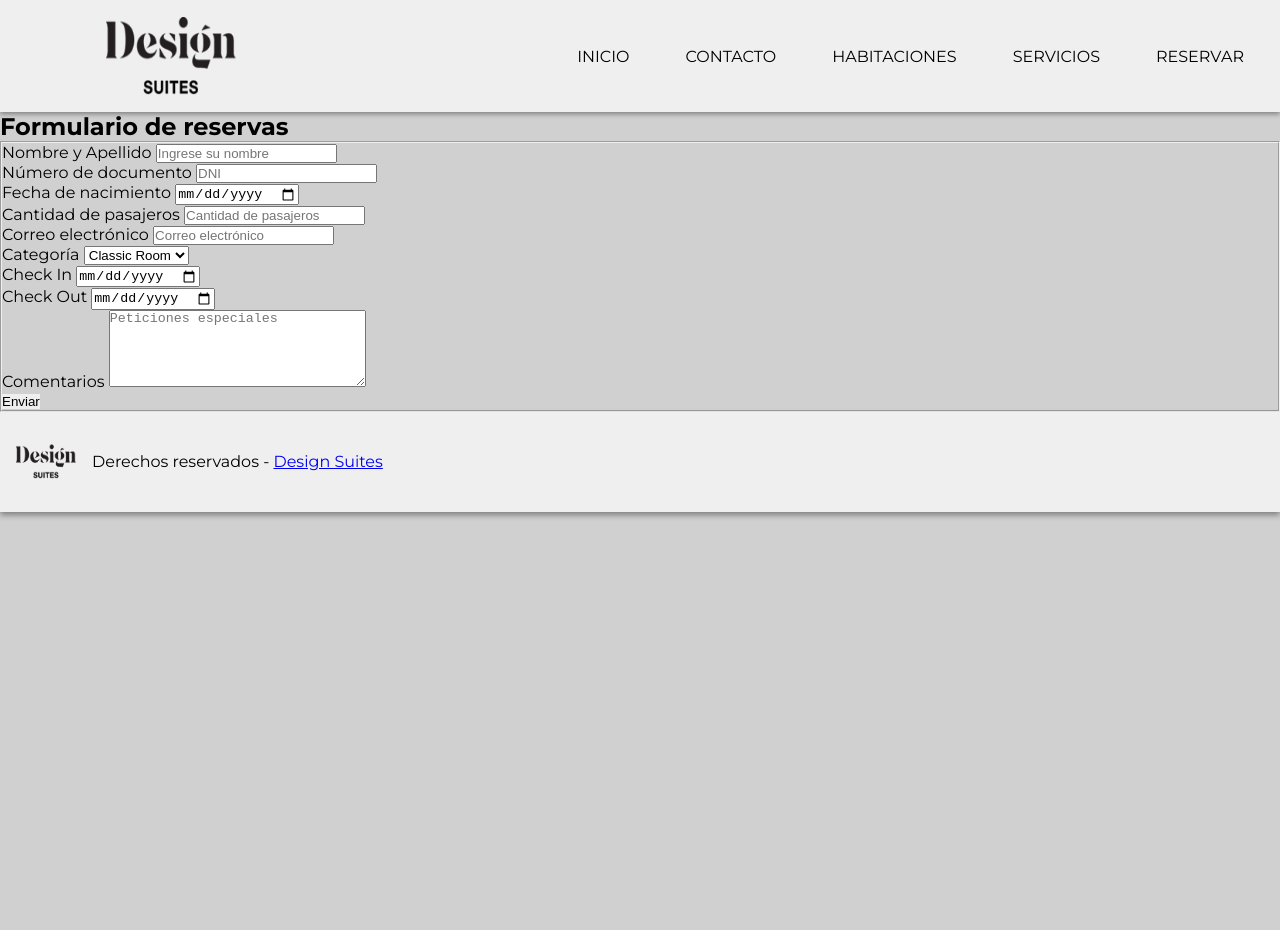
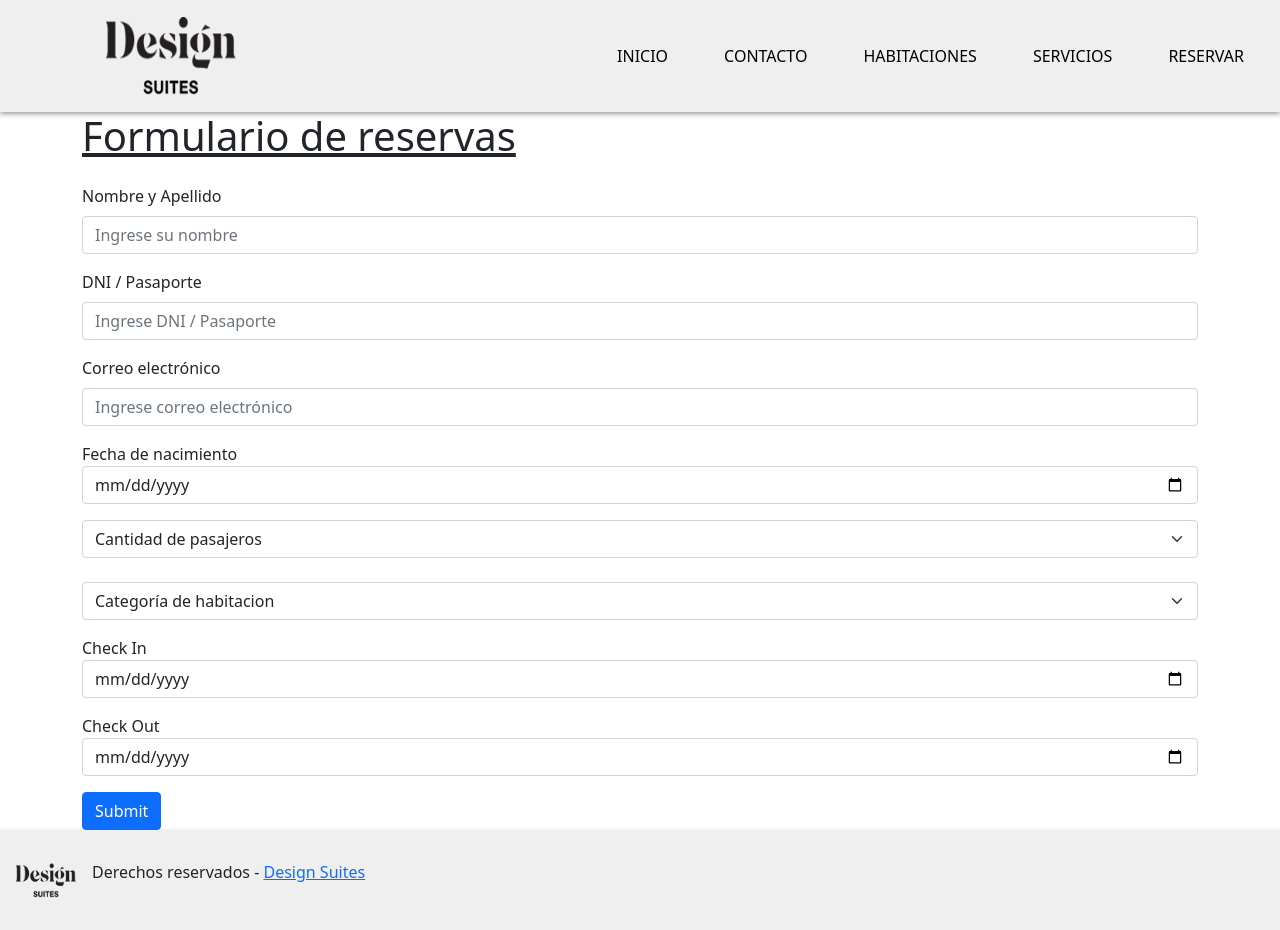
Before and after one commit to fedeetchevest/hotel-design-etchevest, a plain HTML site: page pages/reservas.html in a window 1280 px wide. Before the commit the page ends 800 px from the top, so only its background shows below. Drawn offline with Linux system fonts and the light colour scheme.

Commit message:
agregando bootstrap en las paginas restantes

```diff
--- a/css/styles.css
+++ b/css/styles.css
@@ -6,8 +6,6 @@
 /*Generales*/
 body{
     font-family: 'Montserrat', sans-serif;
-    background-color: rgb(208, 208, 208);
-
 }
 ul{
     list-style: none;
@@ -77,7 +75,6 @@ ul{
 button{
     border: 1px;
 }
-
 
 
 /*Index*/
--- a/pages/reservas.html
+++ b/pages/reservas.html
@@ -9,6 +9,7 @@
     <link rel="preconnect" href="https://fonts.gstatic.com" crossorigin>
     <link href="https://fonts.googleapis.com/css2?family=Montserrat:wght@100;400;700&display=swap" rel="stylesheet">
     <link rel="stylesheet" href="../css/styles.css">
+    <link rel="stylesheet" href="../css/bootstrap.min.css">
 </head>
 <body>
     <header class="header">
@@ -25,85 +26,62 @@
     </header>
 
     <main>
-        <section>
-            <h1 class="reservas-titulo">Formulario de reservas</h1>
-            <form action="">
-                <fieldset class="formulario">
-                    <div>
-                        <ul class="reservas-items">
-                            <div>
-                                <li>
-                                        <label for="nombre">Nombre y Apellido</label>
-                                        <input required type="text" id="nombre" placeholder="Ingrese su nombre">
-                                </li>
-                            </div>
+        <h1 class="container text-decoration-underline mb-4">Formulario de reservas</h1>
+        <form class="container">
+            <div class="mb-3">
+              <label for="nombre" class="form-label">Nombre y Apellido</label>
+              <input type="text" required class="form-control" id="nombre" placeholder="Ingrese su nombre" aria-describedby="emailHelp">
+              <div></div>
+            </div>
+            <div class="mb-3">
+              <label for="dni" class="form-label">DNI / Pasaporte</label>
+              <input type="text" required class="form-control" id="dni" placeholder="Ingrese DNI / Pasaporte">
+            </div>
 
-                            <div>
-                                <li>
-                                        <label for="dni">Número de documento</label>
-                                        <input required type="number" id="dni" placeholder="DNI">
-                                </li>
-                            </div>
+            <div class="mb-3">
+                <label for="email" class="form-label">Correo electrónico</label>
+                <input type="email" required class="form-control" id="email" placeholder="Ingrese correo electrónico">
+              </div>
 
-                            <div>
-                                <li>
-                                        <label for="fecnac">Fecha de nacimiento</label>
-                                        <input required type="date" id="fecnac">
-                                </li>
-                            </div>
+            <div class="mb-3">
+                <label for="fecnac">Fecha de nacimiento</label>
+                <input class="form-control" type="date" required id="fecnac">
+            </div>
 
-                            <div>
-                                <li>
-                                        <label for="pax">Cantidad de pasajeros</label>
-                                        <input required type="number" id="pax" placeholder="Cantidad de pasajeros">
-                                </li>
-                            </div>
+            <div>
+                <select class="form-select" aria-label="Default select example">
+                    <option selected>Cantidad de pasajeros</option>
+                    <option value="1">1</option>
+                    <option value="2">2</option>
+                    <option value="3">3</option>
+                    <option value="4">4</option>
+                    <option value="5">5</option>
+                  </select>
+            </div>
 
-                            <div>
-                                <li>
-                                        <label for="correo">Correo electrónico</label>
-                                        <input required type="text" id="correo" placeholder="Correo electrónico">
-                                </li>
-                            </div>
+            <div class="mt-4 mb-3">
+                <select class="form-select" aria-label="Default select example">
+                    <option selected>Categoría de habitacion</option>
+                    <option value="1">Classic Room</option>
+                    <option value="2">Junior Suite</option>
+                    <option value="3">Deluxe Suite</option>
+                    <option value="4">Terrace Suite</option>
+                  </select>
+              </div>
 
-                            <div>
-                                <li>
-                                    <label for="hab">Categoría</label>
-                                    <select name="hab" id="hab">
-                                        <option value="Classic Room">Classic Room</option>
-                                        <option value="Junior Suite">Junior Suite</option>
-                                        <option value="Deluxe Suite">Deluxe Suite</option>
-                                        <option value="Terrace Suite">Terrace Suite</option>
-                                    </select>
-                                </li>
-                            </div>
+              <div class="mb-3">
+                <label for="ci">Check In</label>
+                <input class="form-control" type="date" required id="ci">
+            </div>
 
-                            <div>
-                                <li>
-                                        <label for="ci">Check In</label>
-                                        <input required type="date" id="ci">
-                                </li>
-                            </div>
+            <div class="mb-3">
+                <label for="co">Check Out</label>
+                <input class="form-control" type="date" required id="co">
+            </div>
 
-                            <div>
-                                <li>
-                                        <label for="co">Check Out</label>
-                                        <input required type="date" id="co">
-                                </li>
-                            </div>
 
-                            <div>
-                                <li>
-                                    <label for="coment">Comentarios</label>
-                                    <textarea name="coment" id="coment" cols="30" rows="5" placeholder="Peticiones especiales"></textarea>
-                                </li>
-                            </div>
-                        </ul>
-                    </div>
-                    <button>Enviar</button>
-                </fieldset>
-            </form>
-        </section>
+            <button type="submit" class="btn btn-primary">Submit</button>
+          </form>
     </main>
 
     <footer class="footer">
```
Also changed, not shown: pages/habitaciones.html (+32 -16 lines), pages/servicios.html (+19 -9 lines).
